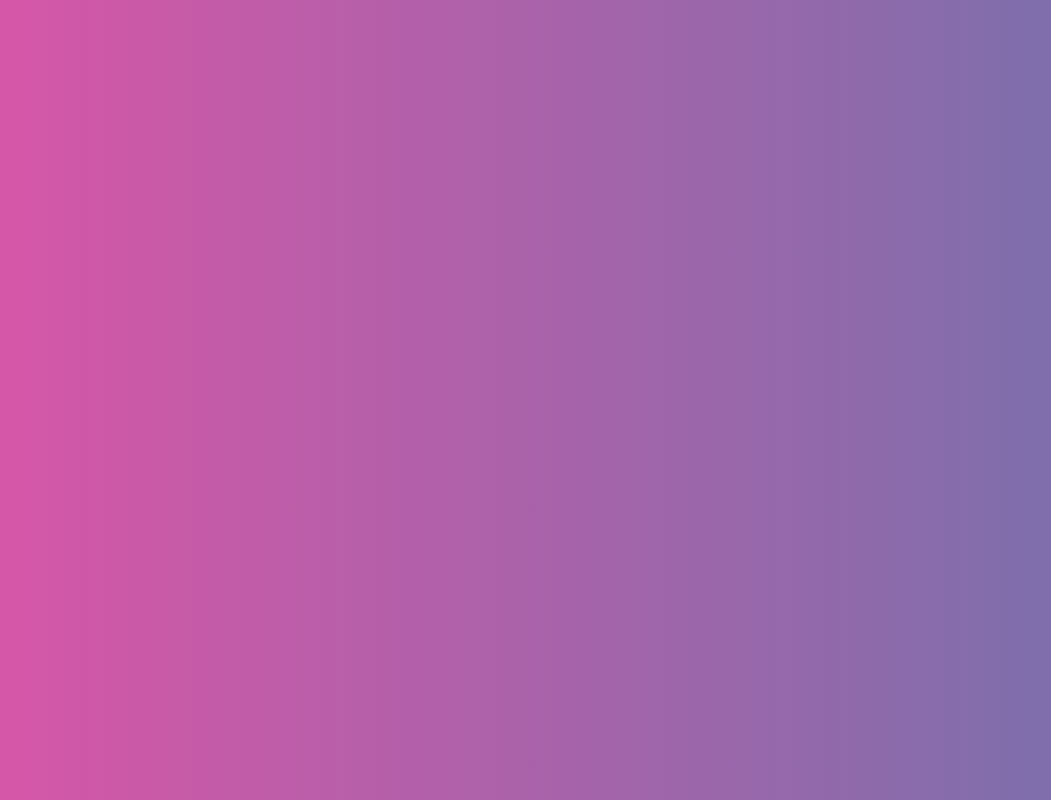
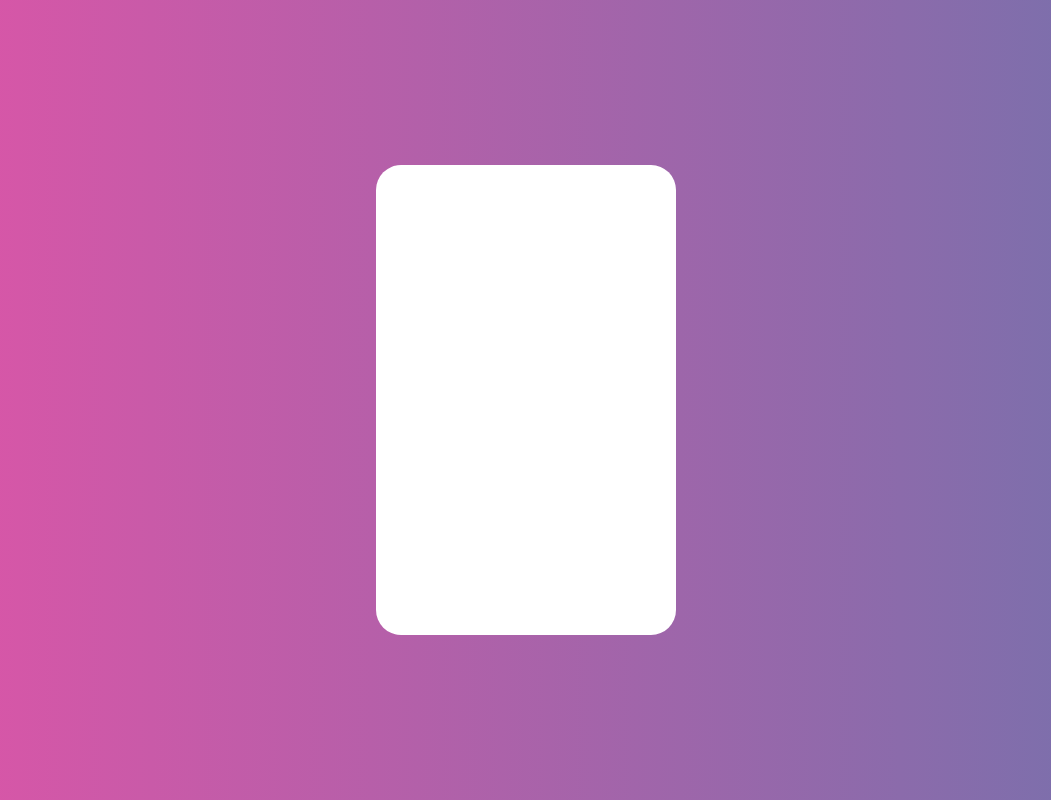
Before and after one commit to CodeJonesW/profileCardUi, a plain HTML site: page index.html in a window 1280 px wide. Shown: the whole page, without its empty margins (114-1165 px from the left). Drawn offline with Linux system fonts and the light colour scheme.

Commit message:
gradient and card

```diff
--- a/style.css
+++ b/style.css
@@ -24,3 +24,11 @@ body {
     align-content: center;
     background: var(--gradient);
 }
+
+
+.card {
+    width: 300px;
+    height: 470px;
+    background-color: #ffffff;
+    border-radius: 25px;
+}
```
